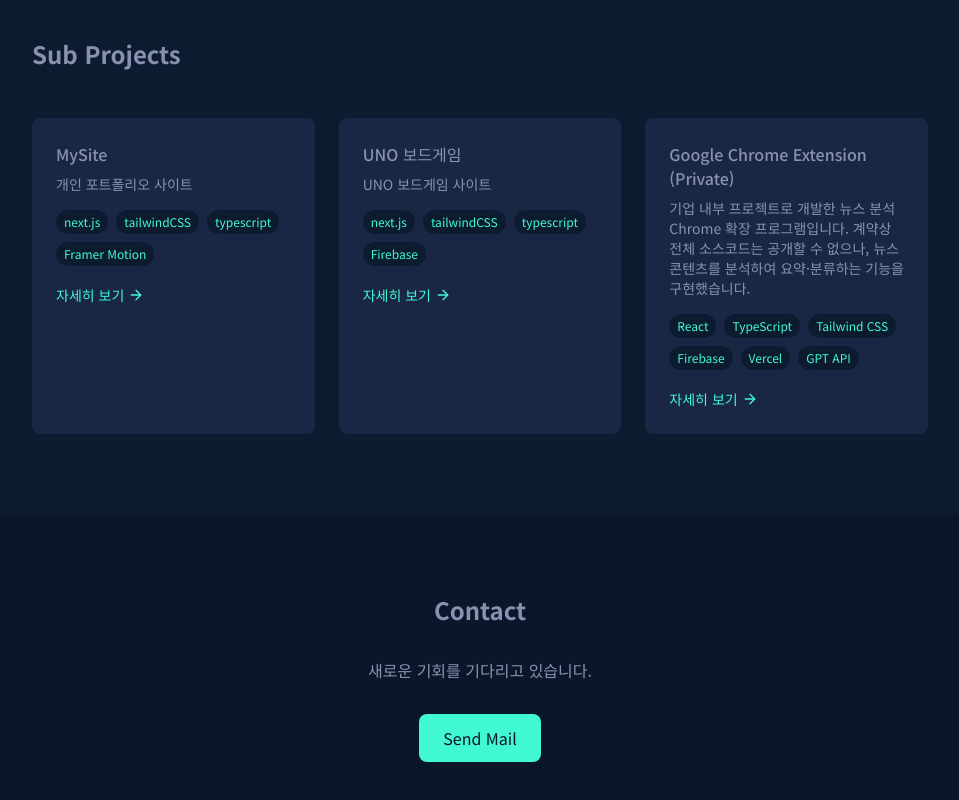
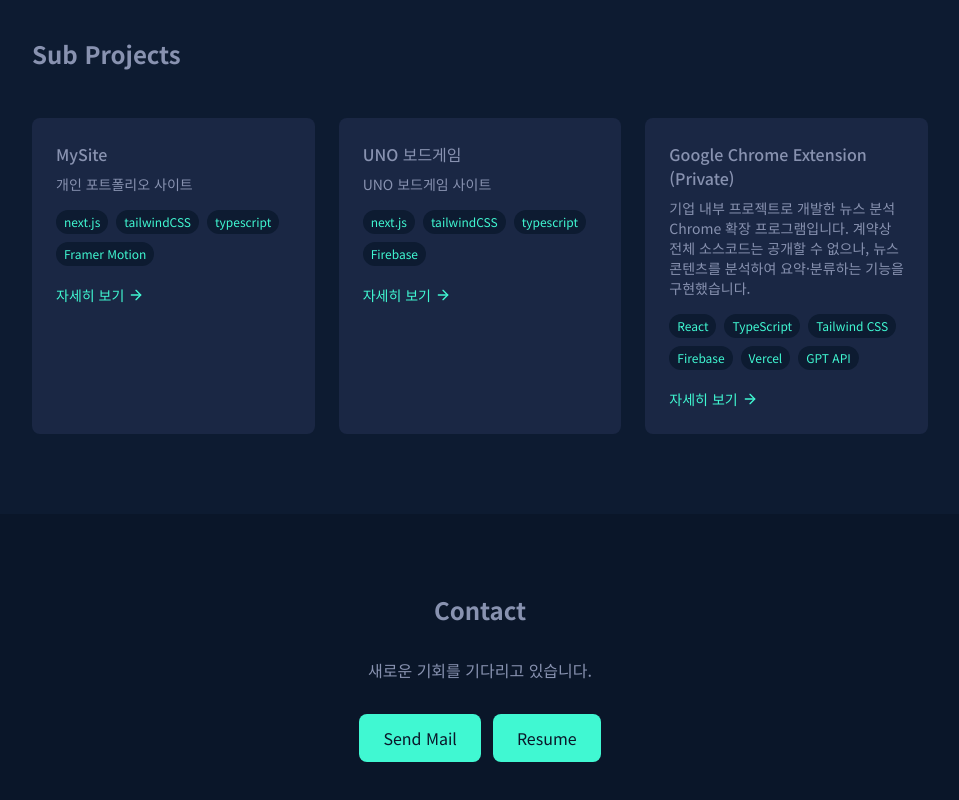
Before and after one commit to Sugwan-p/myportfolio, a Next.js app: page / in a window 1280 px wide. Shown: the part 4158-4958 px from the top of the page, without its empty margins (160-1119 px from the left). Built offline with nearby package versions, Linux system fonts and the light colour scheme.

Commit message:
feat : v.21

```diff
--- a/components/templates/ContactSection.tsx
+++ b/components/templates/ContactSection.tsx
@@ -1,16 +1,33 @@
-"use client";
+'use client';
+
+const RESUME_URL =
+  'https://efficient-knot-8e2.notion.site/2d7931125dd68053a982dfd5bd13259a?pvs=73';
 
 const ContactSection = () => (
-  <section id="contact" className="py-20 px-4">
-    <div className="max-w-4xl mx-auto text-center">
-      <h2 className="text-2xl font-bold mb-8">Contact</h2>
-      <p className="mb-8">새로운 기회를 기다리고 있습니다.</p>
-      <a
-        href="mailto:qkrsuzxc123@gmail.com"
-        className="inline-flex items-center px-6 py-3 rounded-lg bg-[#40F8D2] text-[#0a1629] hover:bg-[#40F8D2]/90 transition-colors"
-      >
-        Send Mail
-      </a>
+  <section id='contact' className='py-20 px-4'>
+    <div className='max-w-4xl mx-auto text-center'>
+      <h2 className='text-2xl font-bold mb-8'>Contact</h2>
+      <p className='mb-8'>새로운 기회를 기다리고 있습니다.</p>
+
+      <div className='flex flex-col sm:flex-row items-center justify-center gap-3'>
+        {/* 기존: 메일 버튼 유지 */}
+        <a
+          href='mailto:qkrsuzxc123@gmail.com'
+          className='inline-flex w-full sm:w-auto items-center justify-center px-6 py-3 rounded-lg bg-[#40F8D2] text-[#0a1629] hover:bg-[#40F8D2]/90 transition-colors'
+        >
+          Send Mail
+        </a>
+
+        {/* 추가: 이력서 보기 버튼 */}
+        <a
+          href={RESUME_URL}
+          target='_blank'
+          rel='noopener noreferrer'
+          className='inline-flex w-full sm:w-auto items-center justify-center px-6 py-3 rounded-lg bg-[#40F8D2] text-[#0a1629] hover:bg-[#40F8D2]/90 transition-colors'
+        >
+          Resume
+        </a>
+      </div>
     </div>
   </section>
 );
```
